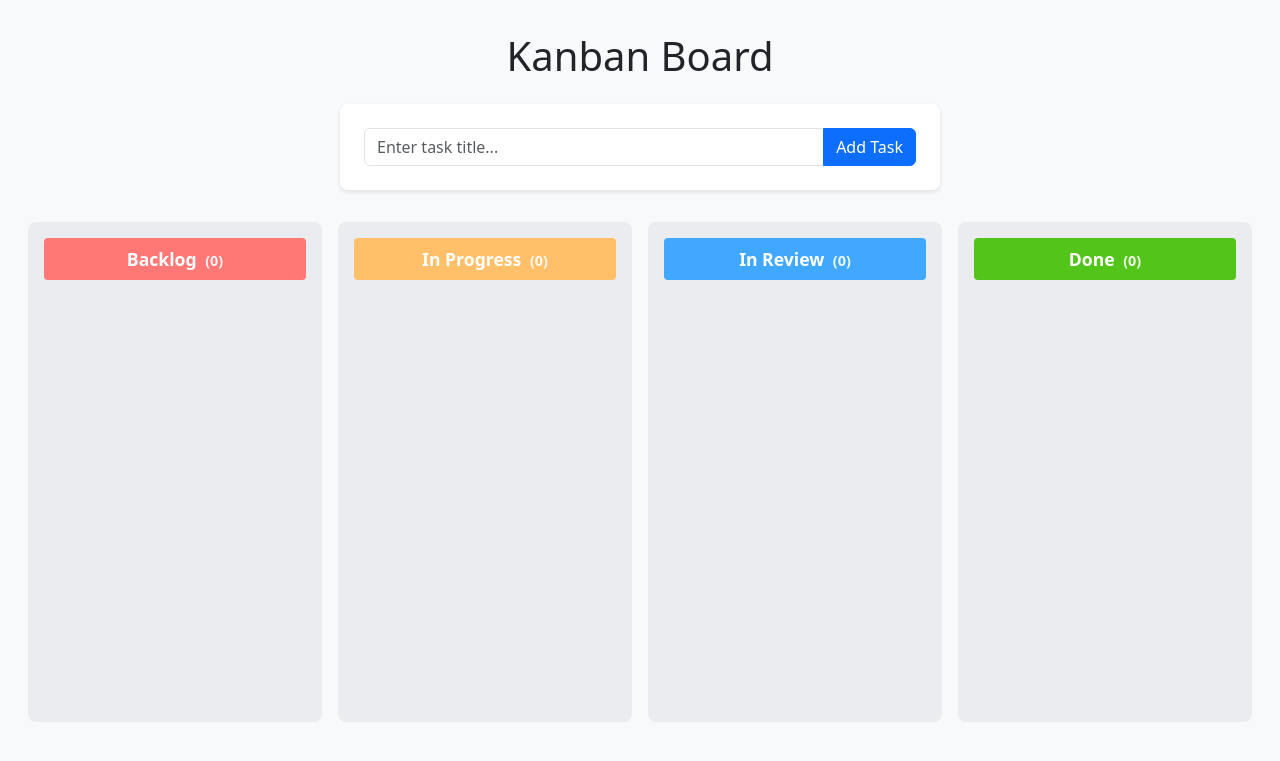
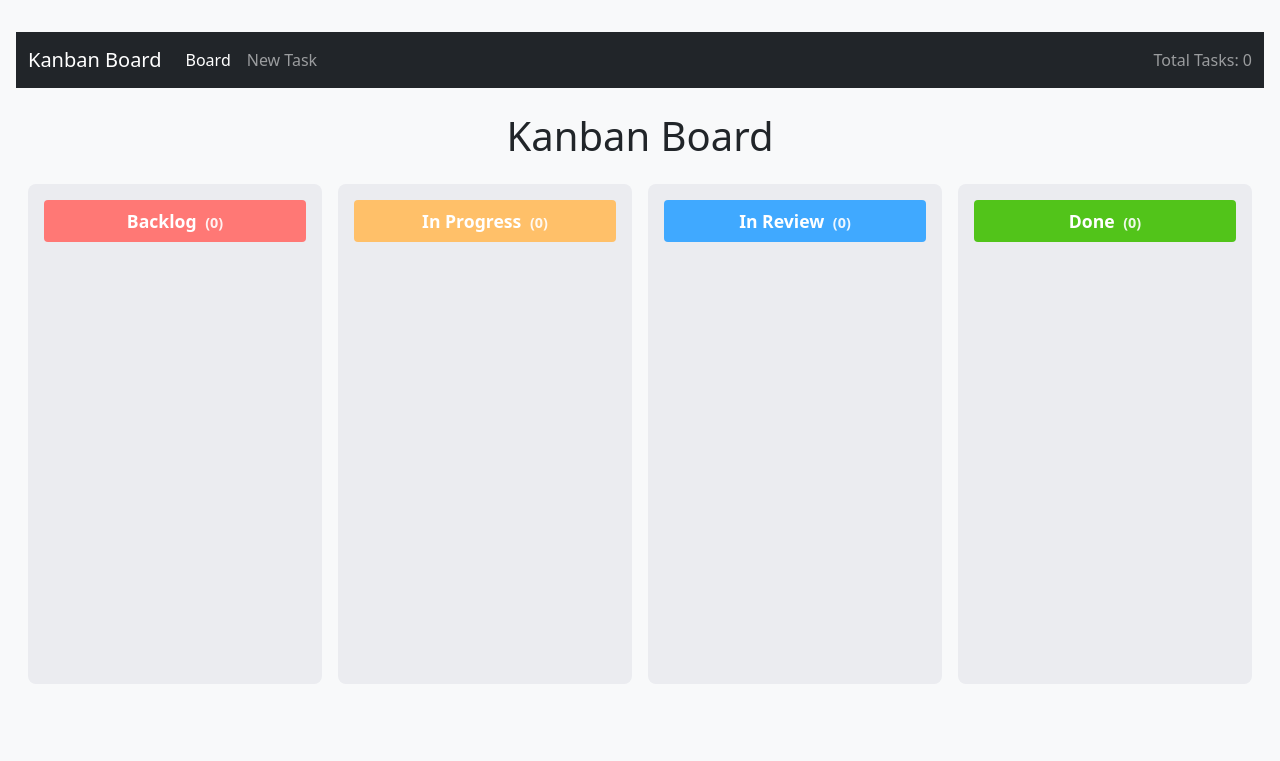
Before and after one commit to NejcZupec/demo, a Django app: page / in a window 1280 px wide. Shown: the top 761 px of the page. Run offline with Django 5.2, Linux system fonts and the light colour scheme; data that the repository does not hold is empty.

Commit message:
Add navbar

```diff
--- a/todo/templates/todo/task_list.html
+++ b/todo/templates/todo/task_list.html
@@ -118,18 +118,30 @@
     </style>
 </head>
 <body>
+    <nav class="navbar navbar-expand-lg navbar-dark bg-dark mb-4">
+        <div class="container-fluid">
+            <a class="navbar-brand" href="/">Kanban Board</a>
+            <button class="navbar-toggler" type="button" data-bs-toggle="collapse" data-bs-target="#navbarNav" aria-controls="navbarNav" aria-expanded="false" aria-label="Toggle navigation">
+                <span class="navbar-toggler-icon"></span>
+            </button>
+            <div class="collapse navbar-collapse" id="navbarNav">
+                <ul class="navbar-nav me-auto">
+                    <li class="nav-item">
+                        <a class="nav-link active" href="/">Board</a>
+                    </li>
+                    <li class="nav-item">
+                        <a class="nav-link" href="#" data-bs-toggle="modal" data-bs-target="#addTaskModal">New Task</a>
+                    </li>
+                </ul>
+                <span class="navbar-text">
+                    Total Tasks: {{ tasks|length }}
+                </span>
+            </div>
+        </div>
+    </nav>
+
     <div class="container-fluid">
         <h1 class="text-center mb-4">Kanban Board</h1>
-
-        <div class="task-form">
-            <form method="post">
-                {% csrf_token %}
-                <div class="input-group">
-                    {{ form.title }}
-                    <button type="submit" class="btn btn-primary">Add Task</button>
-                </div>
-            </form>
-        </div>
 
         <div class="kanban-board">
             <div class="kanban-column column-open" data-status="open">
@@ -381,5 +393,31 @@
             }
         });
     </script>
+    <script src="https://cdn.jsdelivr.net/npm/bootstrap@5.3.0/dist/js/bootstrap.bundle.min.js"></script>
+
+    <!-- Add Task Modal -->
+    <div class="modal fade" id="addTaskModal" tabindex="-1" aria-labelledby="addTaskModalLabel" aria-hidden="true">
+        <div class="modal-dialog">
+            <div class="modal-content">
+                <div class="modal-header">
+                    <h5 class="modal-title" id="addTaskModalLabel">Add New Task</h5>
+                    <button type="button" class="btn-close" data-bs-dismiss="modal" aria-label="Close"></button>
+                </div>
+                <form method="post">
+                    <div class="modal-body">
+                        {% csrf_token %}
+                        <div class="mb-3">
+                            <label for="{{ form.title.id_for_label }}" class="form-label">Task Title</label>
+                            {{ form.title }}
+                        </div>
+                    </div>
+                    <div class="modal-footer">
+                        <button type="button" class="btn btn-secondary" data-bs-dismiss="modal">Close</button>
+                        <button type="submit" class="btn btn-primary">Add Task</button>
+                    </div>
+                </form>
+            </div>
+        </div>
+    </div>
 </body>
 </html>
```
